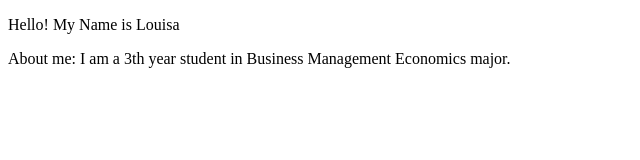
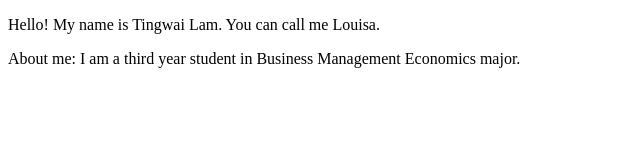
Before and after one commit to louisa6tw/website, a plain HTML site: page index.html in a window 1280 px wide. Shown: the whole page, without its empty margins (0-640 px from the left). Drawn offline with Linux system fonts and the light colour scheme.

Commit message:
Update index.html

```diff
--- a/index.html
+++ b/index.html
@@ -1,10 +1,10 @@
 <!doctype html>
 <html>
       <head>
-            <title>My Personal Website</title>
+            <title>Louisa's Personal Website</title>
       </head>
       <body>
-            <p>Hello! My Name is Louisa</p>
-            <p>About me: I am a 3th year student in Business Management Economics major. </p>
+            <p>Hello! My name is Tingwai Lam. You can call me Louisa. </p>
+            <p>About me: I am a third year student in Business Management Economics major. </p>
       </body>
 </html>
```
